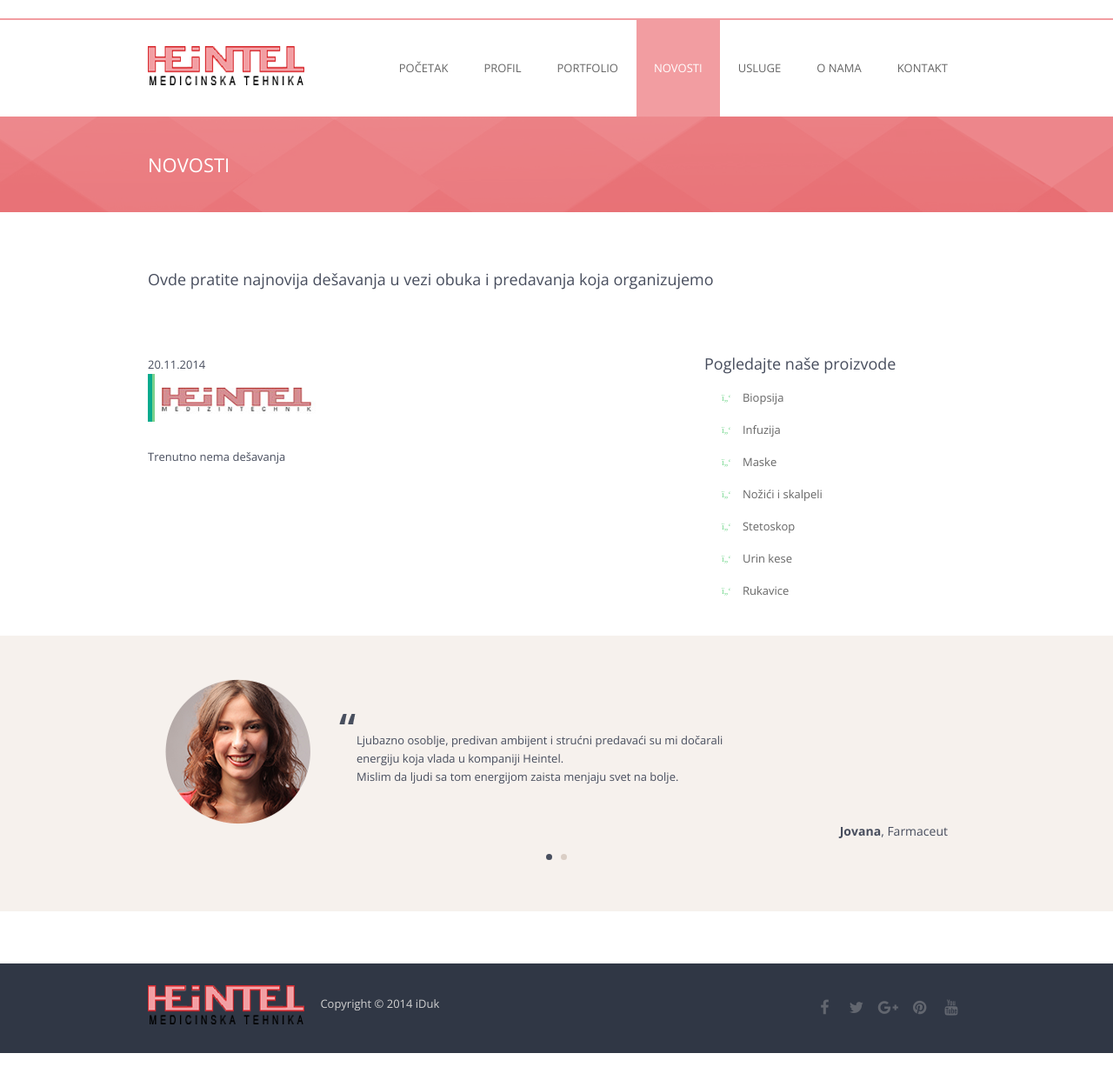
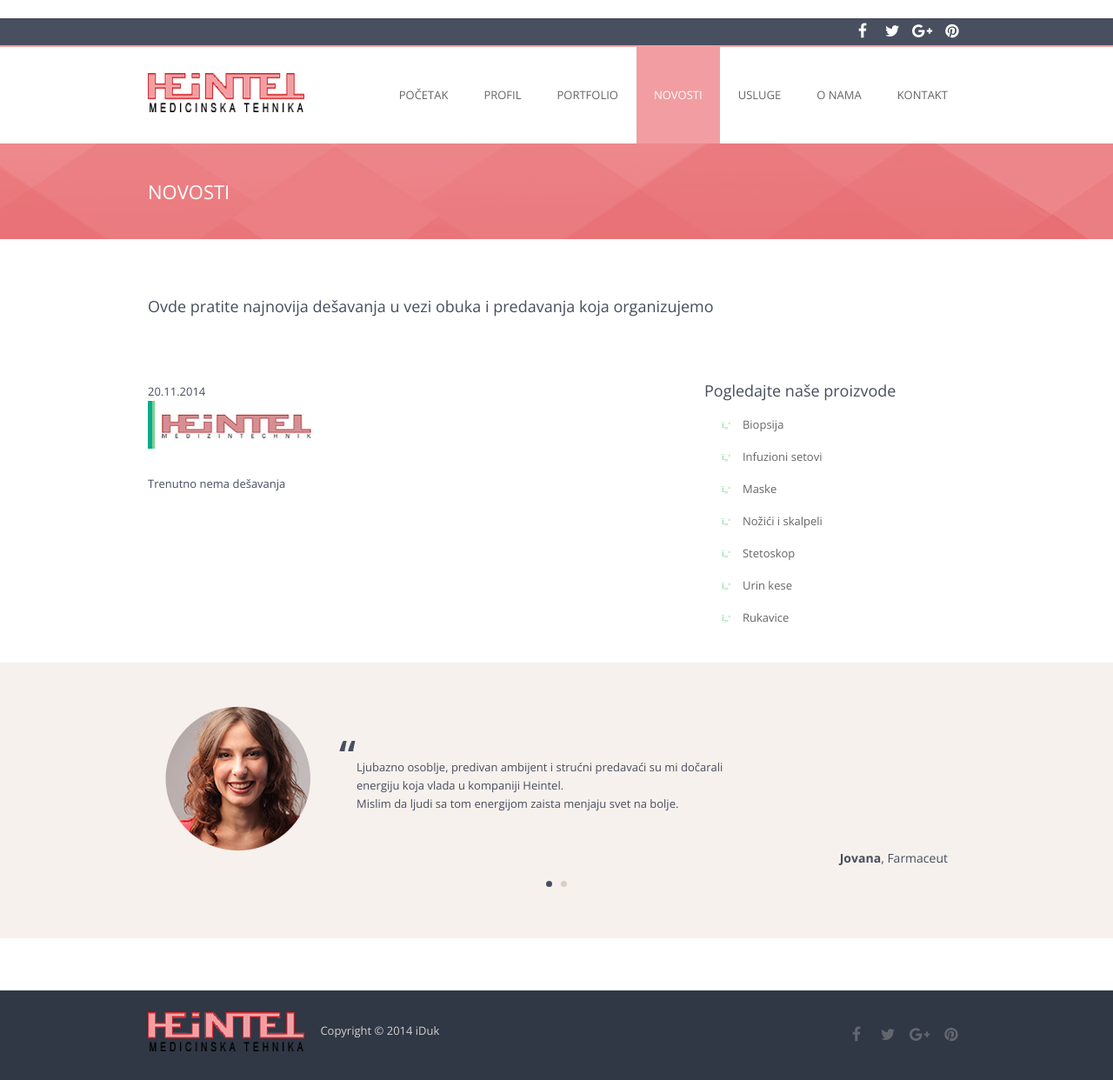
Before and after one commit to nikolaror/public_html, a PHP site: page /novosti.php in a window 1280 px wide. Shown: the whole page at 87% size. Before the commit the page ends 1211 px from the top, so only its background shows below. Run offline with PHP 8.4, Linux system fonts and the light colour scheme; style sheets or scripts are compiled from the project's sources; some libraries are stand-ins or nearby versions.

Commit message:
dodati socijalni linkovi
novosti - infuzioni setovi
h and f - dodati linkovi

```diff
--- a/novosti.php
+++ b/novosti.php
@@ -141,7 +141,7 @@ $companyName="Heintel";
                                 <a href="biopsija.php" title="biopsija">Biopsija</a>
                             </li>
                             <li class="cat-item">
-                                <a href="infuzija.php" title="infuzija">Infuzija</a>
+                                <a href="infuzija.php" title="infuzija">Infuzioni setovi</a>
                             </li>
                             <li class="cat-item">
                                 <a href="maske.php" title="Maske">Maske</a>
--- a/template/footer.html
+++ b/template/footer.html
@@ -22,22 +22,18 @@
 
                             <div class="fixed">
 
-                                <a href="#" class="facebook-icon social-icon">
+                                <a href="https://www.facebook.com/heintelsrb" class="facebook-icon social-icon">
                                     <i class="fa fa-facebook"></i>
                                 </a>
-                                <a href="#" class="twitter-icon social-icon">
+                                <a href="https://twitter.com/HeintelS" class="twitter-icon social-icon">
                                     <i class="fa fa-twitter"></i>
                                 </a>
-                                <a href="#" class="googleplus-icon social-icon">
+                                <a href="https://plus.google.com/u/0/112605727514009900865/posts" class="googleplus-icon social-icon">
                                     <i class="fa fa-google-plus"></i>
                                 </a>
-                                <a href="#" class="pinterest-icon social-icon">
+                                <a href="http://www.pinterest.com/heintels/" class="pinterest-icon social-icon">
                                     <i class="fa fa-pinterest"></i>
                                 </a>
-                                <a href="#" class="youtube-icon social-icon">
-                                    <i class="fa fa-youtube"></i>
-                                </a>
-
                             </div>
 
                         </div><!-- end .widget_social_media -->
--- a/template/h.php
+++ b/template/h.php
@@ -1,4 +1,46 @@
+<div id="header-top">
 
+        <!-- /// HEADER TOP  //////////////////////////////////////////////////////////////////////////////////////////////////////// -->
+
+            <div class="row">
+                <div class="span6" id="header-top-widget-area-1">
+
+                    <div class="widget widget_text">
+
+                        <div class="textwidget">
+                        </div><!-- end .text -->
+
+                    </div><!-- end .widget_text -->
+
+                </div><!-- end .span6 -->
+                <div class="span6 text-right" id="header-top-widget-area-2">
+
+                    <div class="widget ewf_widget_social_media">
+
+                        <div class="fixed">
+
+                            <a href="https://www.facebook.com/heintelsrb" class="facebook-icon social-icon">
+                                <i class="fa fa-facebook"></i>
+                            </a>
+                            <a href="https://twitter.com/HeintelS" class="twitter-icon social-icon">
+                                <i class="fa fa-twitter"></i>
+                            </a>
+                            <a href="https://plus.google.com/u/0/112605727514009900865/posts" class="googleplus-icon social-icon">
+                                <i class="fa fa-google-plus"></i>
+                            </a>
+                            <a href="http://www.pinterest.com/heintels/" class="pinterest-icon social-icon">
+                                <i class="fa fa-pinterest"></i>
+                            </a>
+                        </div>
+
+                    </div><!-- end .widget_social_media -->
+
+                </div><!-- end .span6 -->
+            </div><!-- end .row -->
+
+        <!-- //////////////////////////////////////////////////////////////////////////////////////////////////////////////////////// -->
+
+</div><!-- end #header-top -->
 <div id="header">
 
 		<!-- /// HEADER  //////////////////////////////////////////////////////////////////////////////////////////////////////////// -->
```
